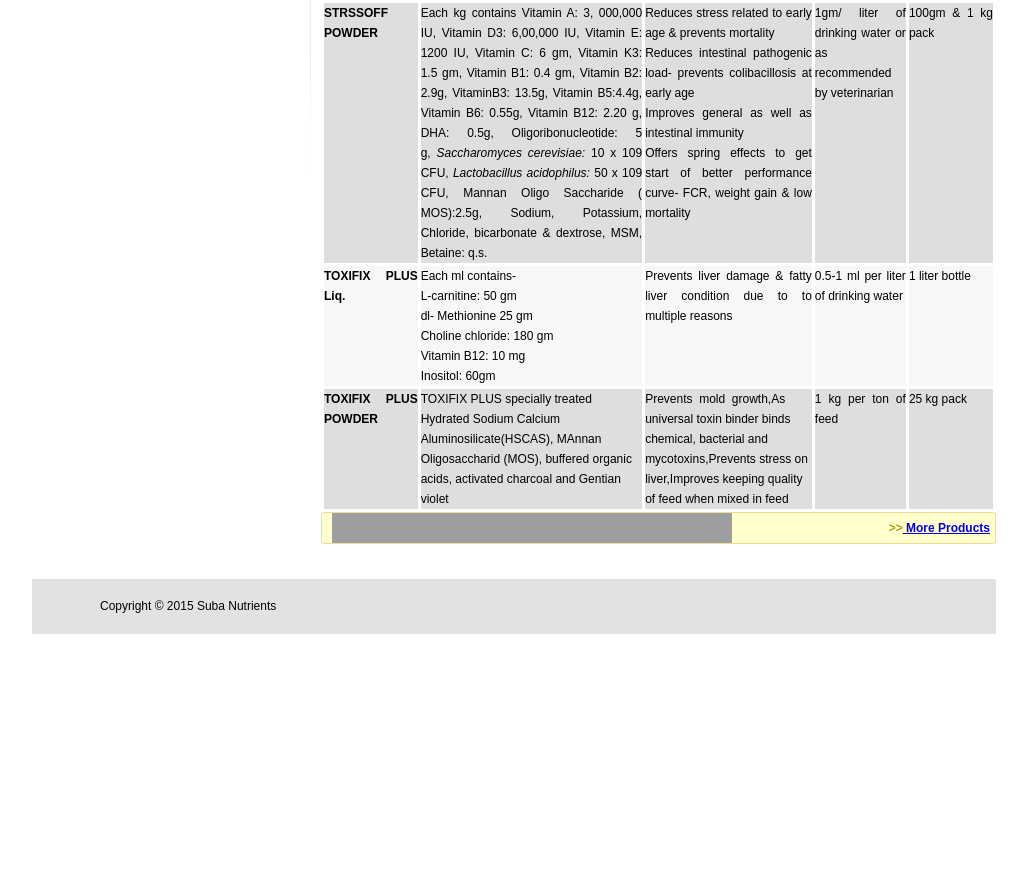
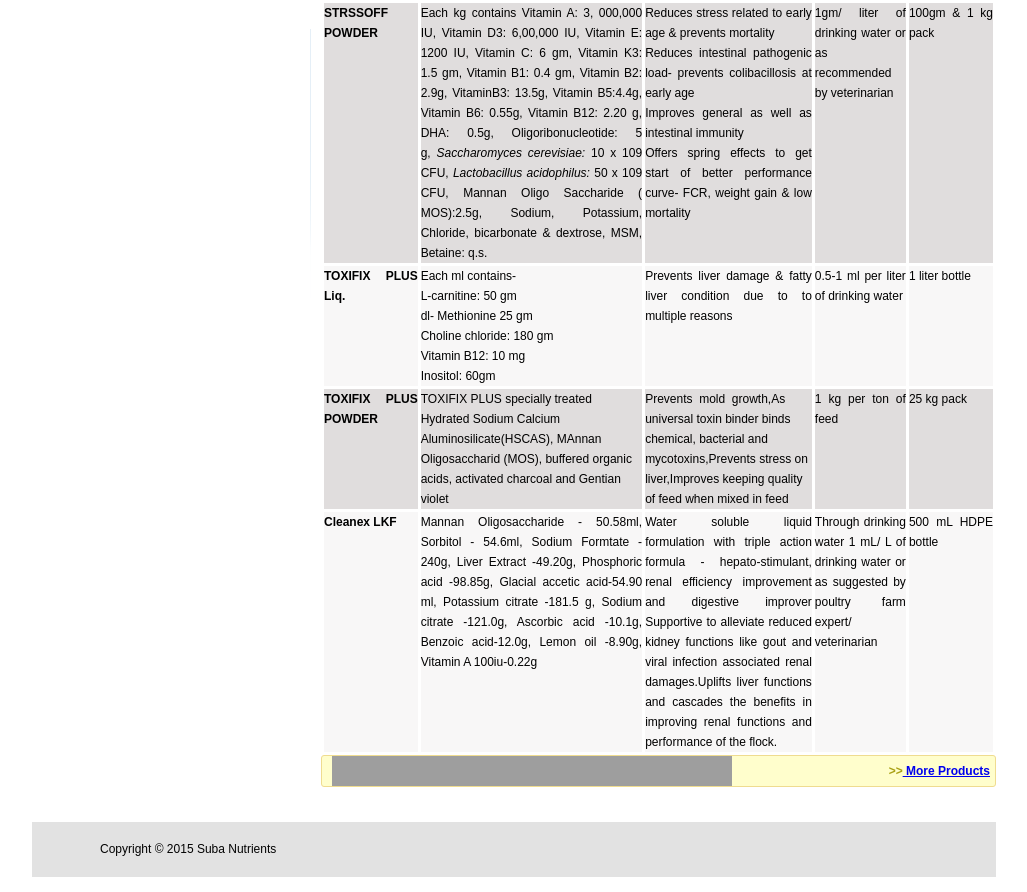
Before and after one commit to aforarup/suba, a plain HTML site: page poultry01.html in a window 1280 px wide. Shown: the part 840-1732 px from the top of the page, without its empty margins (126-1153 px from the left). Before the commit the page ends 1489 px from the top, so only its background shows below. Drawn offline with Linux system fonts and the light colour scheme; grey boxes are pictures that could not be loaded; a web font is replaced by a local one.

Commit message:
Update poultry01.html - Added Cleanex LKF
Added cleanex lkf to poultry

```diff
--- a/poultry01.html
+++ b/poultry01.html
@@ -150,6 +150,17 @@
             <td valign="top" bgcolor="#E0DDDD"><p>1 kg per ton of feed </p></td>
             <td valign="top" bgcolor="#E0DDDD"><p>25 kg pack </p></td>
           </tr>
+          <tr>
+            <td width="103" valign="top" bgcolor="#F8F7F7"><p><strong>Cleanex LKF  </strong></p></td>
+            <td width="252" valign="top" bgcolor="#F8F7F7"><p>Mannan Oligosaccharide - 50.58ml, Sorbitol - 54.6ml, Sodium Formtate - 240g, Liver Extract -49.20g, Phosphoric acid -98.85g, Glacial accetic acid-54.90 ml, Potassium citrate -181.5 g, Sodium citrate -121.0g, Ascorbic acid -10.1g, Benzoic acid-12.0g, Lemon oil -8.90g, Vitamin A 100iu-0.22g</p></td>
+            <td width="186" valign="top" bgcolor="#F8F7F7"><p>Water soluble liquid formulation with triple action formula -
+              hepato-stimulant, renal efficiency improvement and
+              digestive improver Supportive to alleviate reduced kidney functions like gout and
+              viral infection associated renal damages.Uplifts liver functions and cascades the benefits in improving
+              renal functions and performance of the flock.</p></td>
+            <td width="96" valign="top" bgcolor="#F8F7F7"><p>Through drinking water 1 mL/ L of drinking water or as suggested by poultry farm expert/ veterinarian </p></td>
+            <td width="88" valign="top" bgcolor="#F8F7F7"><p>500 mL HDPE bottle </p></td>
+          </tr>
         </table>
 <div class="WarningMessageText">>><a href="poultry.html"> More Products</a></div>
         <p>&nbsp;</p></td>
```
